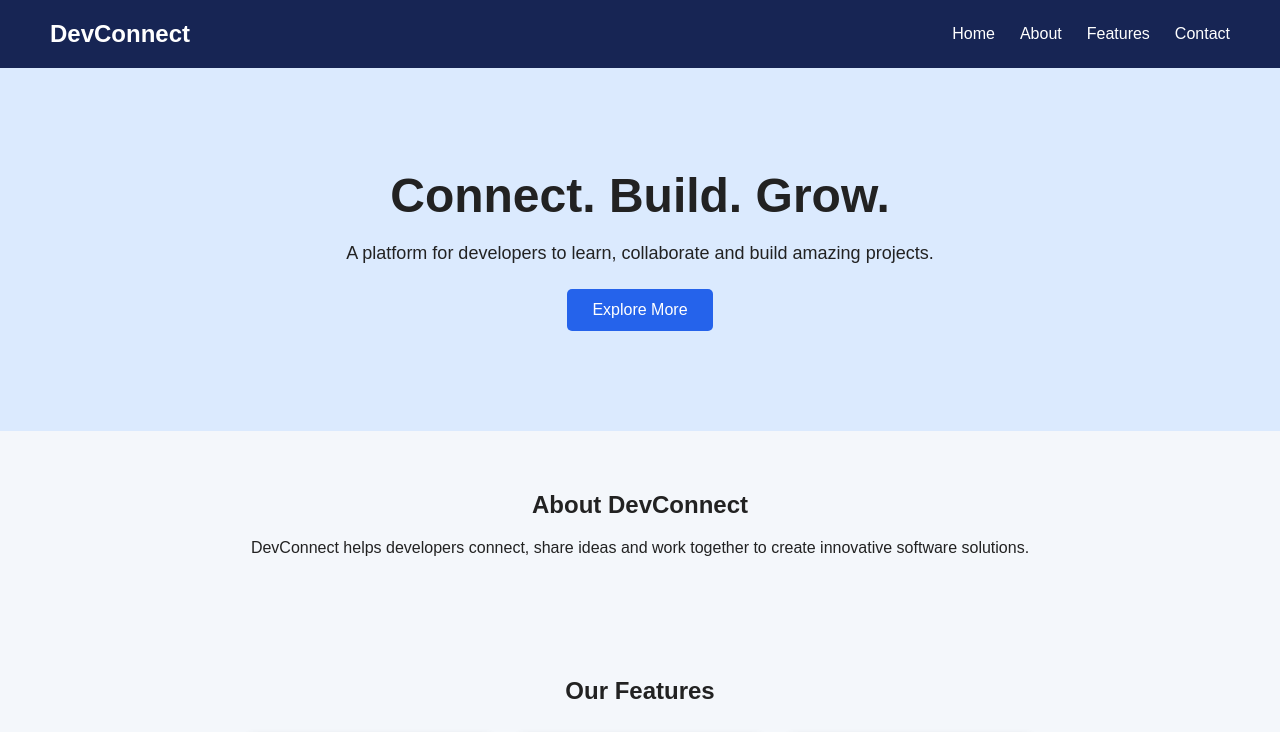
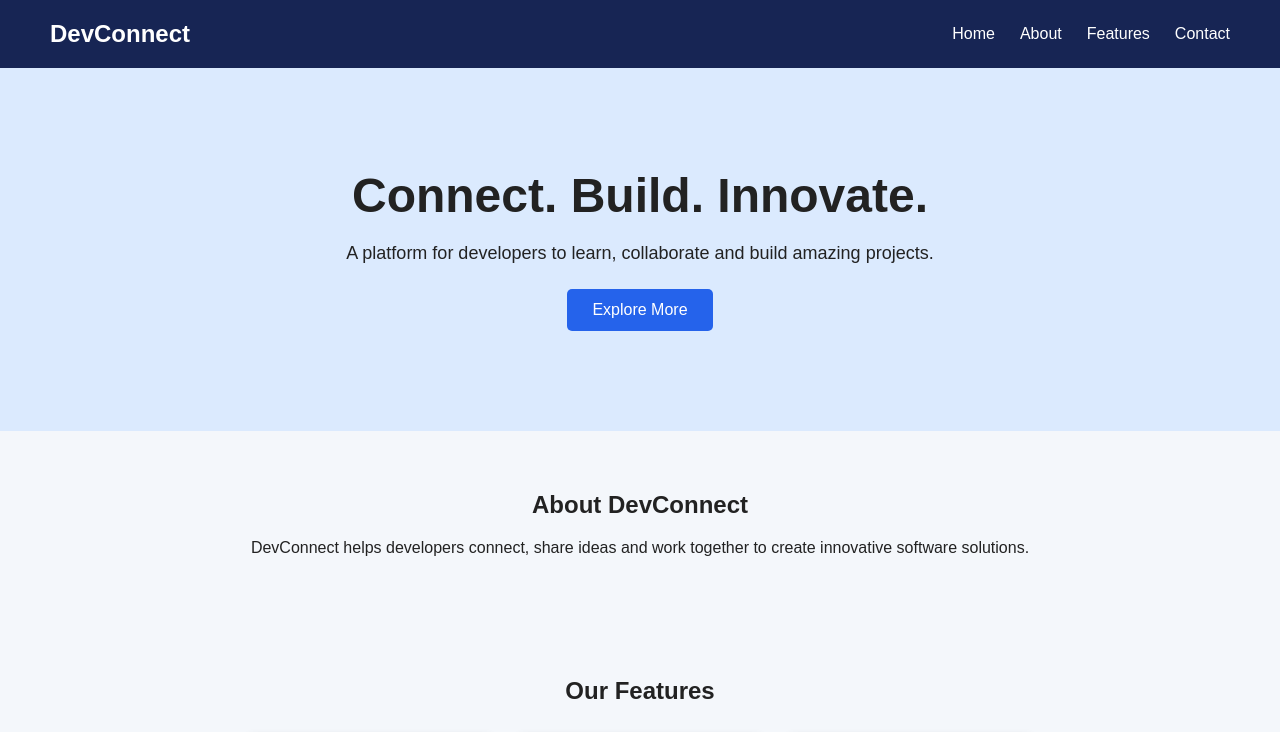
Before and after one commit to Bedangi/DevConnect, a plain HTML site: page index.html in a window 1280 px wide. Shown: the top 732 px of the page. Drawn offline with Linux system fonts and the light colour scheme.

Commit message:
Update hero heading with innovation tagline

```diff
--- a/index.html
+++ b/index.html
@@ -20,7 +20,7 @@
     </header>
 
     <section id="home" class="hero">
-        <h1>Connect. Build. Grow.</h1>
+        <h1>Connect. Build. Innovate.</h1>
         <p>A platform for developers to learn, collaborate and build amazing projects.</p>
         <a href="#about" class="btn">Explore More</a>
     </section>
```
